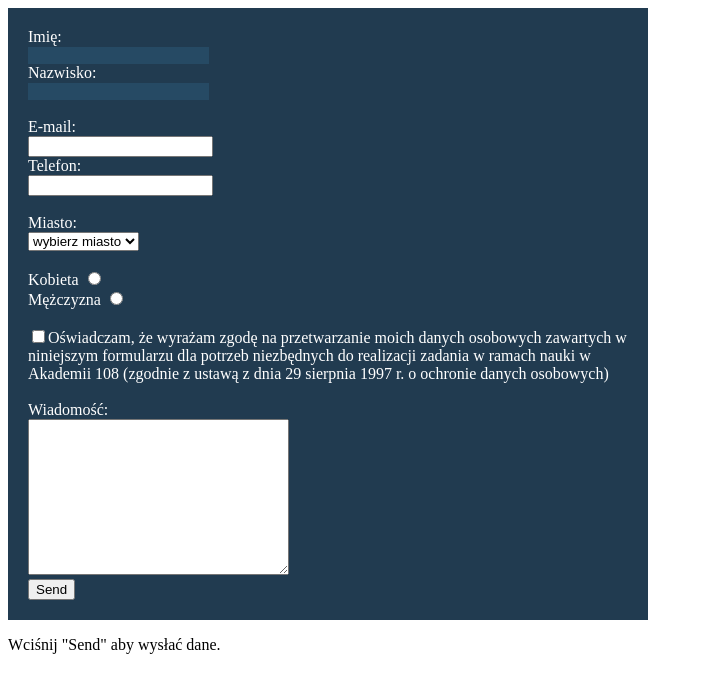
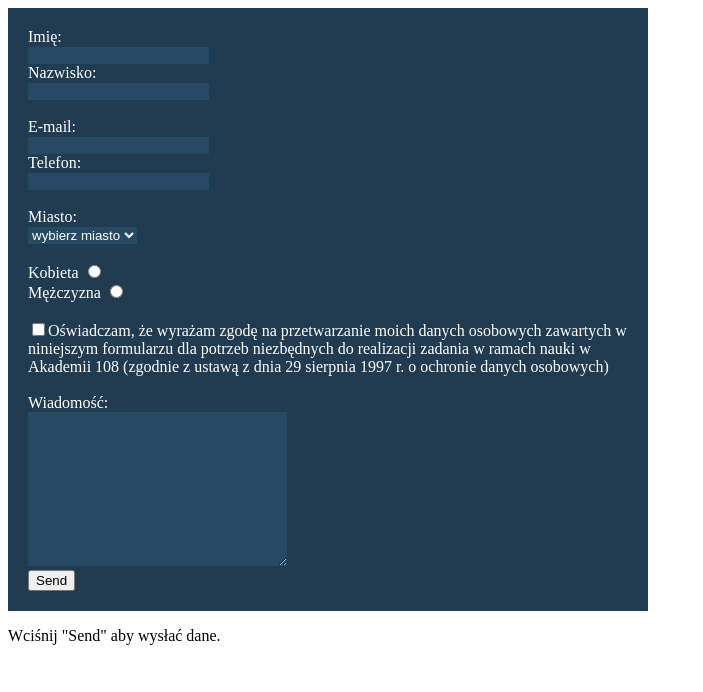
Before and after one commit to wiemka/wiemka.github.io, a plain HTML site: page index.html in a window 1280 px wide. Shown: the whole page, without its empty margins (0-703 px from the left). Drawn offline with Linux system fonts and the light colour scheme.

Commit message:
dodanie tła niebieskiego

```diff
--- a/CSS/style.css
+++ b/CSS/style.css
@@ -9,3 +9,21 @@ input[type=text]:enabled{
     background: #264a64;
     border: 0px;
 }
+input[type=email]:enabled{
+    background: #264a64;
+    border: 0px;
+}
+input[type=tel]:enabled{
+    background: #264a64;
+    border: 0px;
+}
+
+select[name=miasto]:enabled{
+    background: #264a64;
+    border: 0px;
+    color: white;
+}
+textarea[name=message]:enabled{
+    background: #264a64;
+    border: 0px;
+}
```
